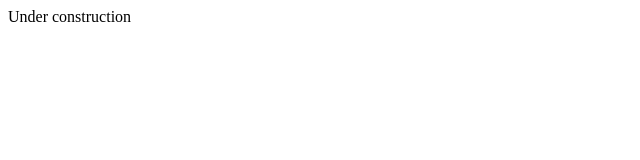
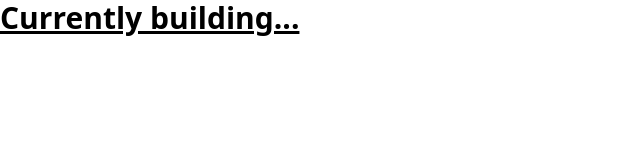
Before and after one commit to emman-bautista/emman-bautista, a plain HTML site: page index.html in a window 1280 px wide. Shown: the whole page, without its empty margins (0-640 px from the left). Drawn offline with nearby package versions, Linux system fonts and the light colour scheme.

Commit message:
Updated with tailwind,css

```diff
--- a/index.html
+++ b/index.html
@@ -1 +1,13 @@
-Under construction
+<html lang="en">
+    <head>
+        <title>My Profile Site</title>
+        <meta charset="UTF-8">
+        <meta name="viewport" content="width=device-width, initial-scale=1.0">
+        <script src="https://cdn.tailwindcss.com"></script>
+    </head>
+    <body>
+        <h1 class="text-3xl font-bold underline">
+          Currently building...
+        </h1>
+      </body>
+</html>
```
